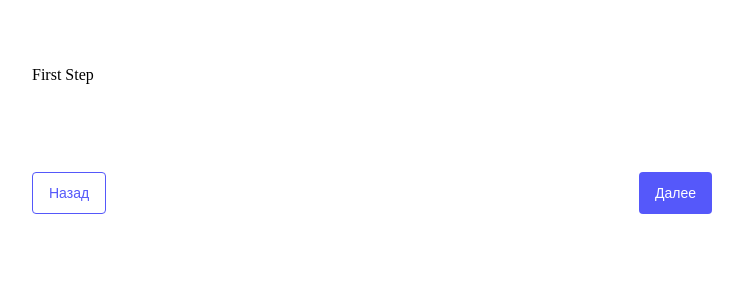
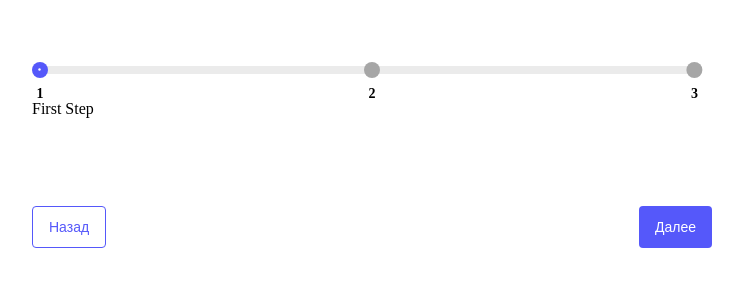
Before and after one commit to Axent13/frontcloudcamp-test-task, a React app: page /create in a window 1280 px wide. Shown: the top 300 px of the page, without its empty margins (268-1011 px from the left). Built offline with nearby package versions, Linux system fonts and the light colour scheme.

Commit message:
feat: Создаёт Stepper

```diff
--- a/src/colors.scss
+++ b/src/colors.scss
@@ -3,3 +3,5 @@ $page-bg: #f4f4f5;
 $main-text-color: #333;
 $purple: #5558fa;
 $purple-light: #888aff;
+$gray: #a6a6a6;
+$gray-8: rgba(0, 0, 0, 0.08);
--- /dev/null
+++ b/src/components/common/stepper/stepper.scss
@@ -0,0 +1,57 @@
+@use '../../../colors.scss';
+
+.stepper {
+  display: flex;
+  margin-bottom: 1.6rem;
+
+  &__point {
+    width: 1rem;
+    height: 1rem;
+    border-radius: 50%;
+    flex-shrink: 0;
+    background: colors.$gray;
+    transform: translateX(-0.3rem);
+
+    &_passed {
+      background: url('../../../assets/images/checked-icon.svg') no-repeat
+          center/0.6rem,
+        colors.$purple;
+    }
+
+    &_current {
+      background: url('../../../assets/images/dot-icon.svg') no-repeat
+          center/0.2rem,
+        colors.$purple;
+    }
+
+    &_last {
+      transform: translateX(0.3rem);
+    }
+  }
+
+  &__line {
+    width: 100%;
+    background: colors.$gray-8;
+    height: 0.5rem;
+    display: flex;
+    align-items: center;
+    transform: translateX(0.3rem);
+
+    &_passed {
+      background: colors.$purple;
+    }
+
+    &_last {
+      width: initial;
+      transform: translateX(-0.3rem);
+      background: none;
+    }
+  }
+
+  &__tip {
+    transform: translateY(1.5rem);
+    text-align: center;
+    font-weight: 600;
+    font-size: 0.875rem;
+  }
+}
--- /dev/null
+++ b/src/components/common/stepper/stepper.tsx
@@ -0,0 +1,85 @@
+import React from 'react';
+import './stepper.scss';
+
+interface IStepper {
+  stepsCount: number;
+  currentStep: number;
+}
+
+const Stepper = ({ stepsCount, currentStep }: IStepper) => {
+  const drawCommonElement = (tip: number) => {
+    return (
+      <div className='stepper__line'>
+        <div className='stepper__point'>
+          <div className='stepper__tip'>{tip}</div>
+        </div>
+      </div>
+    );
+  };
+
+  const drawCommonLastElement = (tip: number) => {
+    return (
+      <div className='stepper__line stepper__line_last'>
+        <div className='stepper__point'>
+          <div className='stepper__tip'>{stepsCount}</div>
+        </div>
+      </div>
+    );
+  };
+
+  const drawPassedElement = (tip: number) => {
+    return (
+      <div className='stepper__line stepper__line_passed'>
+        <div className='stepper__point stepper__point_passed'>
+          <div className='stepper__tip'>{tip}</div>
+        </div>
+      </div>
+    );
+  };
+
+  const drawCurrentElement = (tip: number) => {
+    return (
+      <div className='stepper__line stepper__line_current'>
+        <div className='stepper__point stepper__point_current'>
+          <div className='stepper__tip'>{tip}</div>
+        </div>
+      </div>
+    );
+  };
+
+  const drawCurrentWithLastElement = (tip: number) => {
+    return (
+      <div className='stepper__line stepper__line_current stepper__line_last'>
+        <div className='stepper__point stepper__point_current'>
+          <div className='stepper__tip'>{currentStep}</div>
+        </div>
+      </div>
+    );
+  };
+
+  const createStepElements = () => {
+    const elemets = [];
+
+    for (let index = 1; index < currentStep; index++) {
+      elemets.push(drawPassedElement(index));
+    }
+
+    if (stepsCount === currentStep) {
+      elemets.push(drawCurrentWithLastElement(currentStep));
+    } else {
+      elemets.push(drawCurrentElement(currentStep));
+
+      for (let index = currentStep + 1; index < stepsCount; index++) {
+        elemets.push(drawCommonElement(index));
+      }
+
+      elemets.push(drawCommonLastElement(stepsCount));
+    }
+
+    return elemets;
+  };
+
+  return <div className='stepper'>{createStepElements()}</div>;
+};
+
+export default Stepper;
--- a/src/layouts/createPage/createPage.tsx
+++ b/src/layouts/createPage/createPage.tsx
@@ -4,6 +4,7 @@ import Frame from '../../components/common/frame/frame';
 import StepFirst from '../../components/ui/stepFirst/stepFirst';
 import StepSecond from '../../components/ui/stepSecond/stepSecond';
 import StepThird from '../../components/ui/stepThird/stepThird';
+import Stepper from '../../components/common/stepper/stepper';
 
 const CreatePage = () => {
   const [currentStep, setCurrentStep] = useState(1);
@@ -31,6 +32,7 @@ const CreatePage = () => {
   return (
     <div className='create-page'>
       <Frame>
+        <Stepper stepsCount={3} currentStep={currentStep} />
         {currentStep === 1 && (
           <StepFirst
             handlePrevButtonClick={BackToMainPage}
```
Also changed, not shown: src/assets/images/checked-icon.svg (added), src/assets/images/dot-icon.svg (added).
